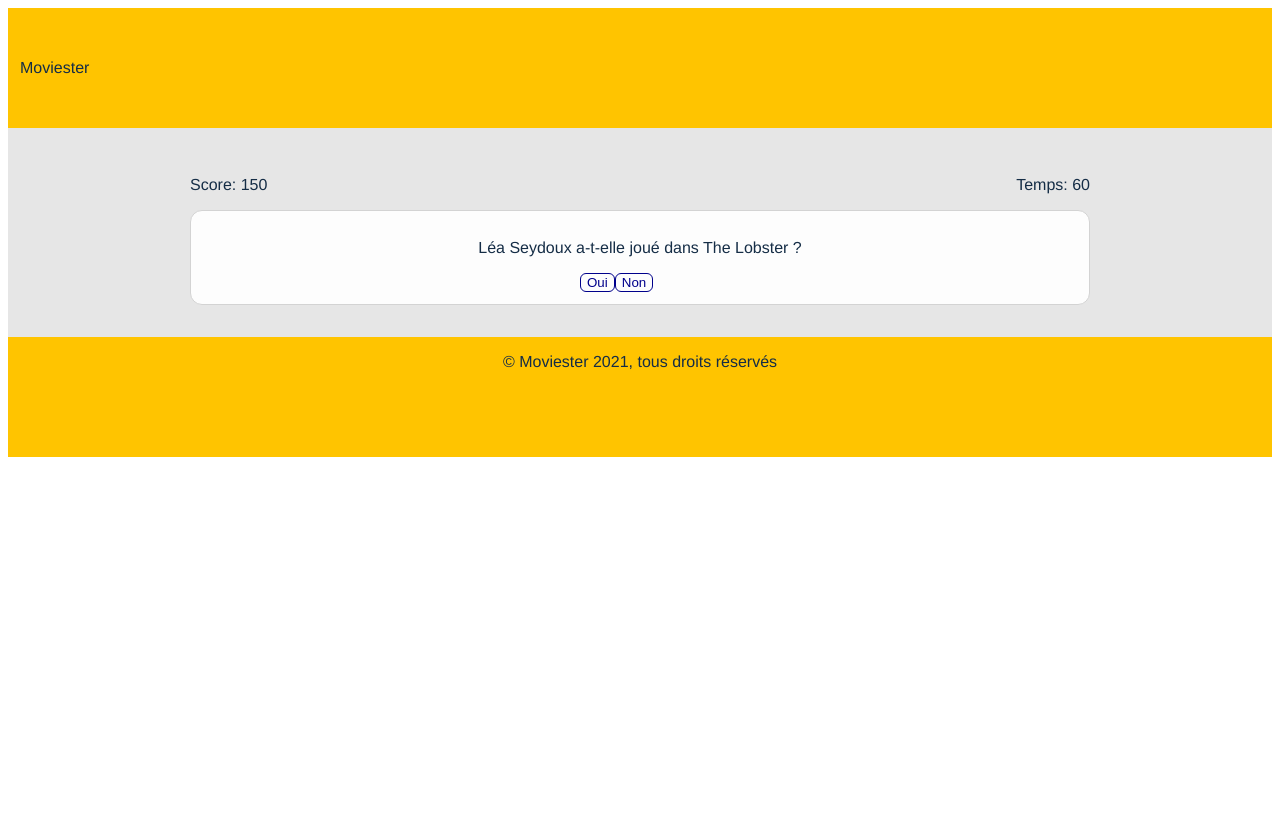
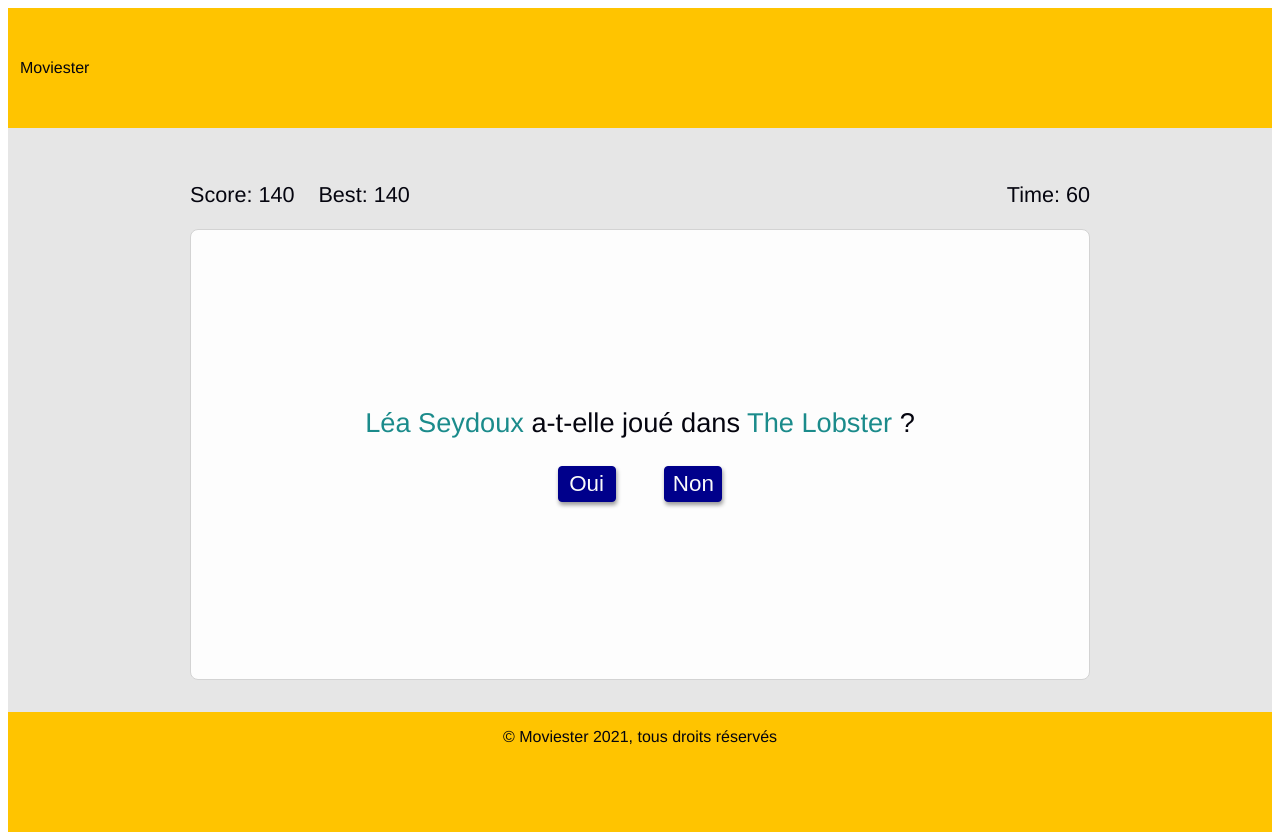
Before and after one commit to yann-lcrx/moviester, a Vue app in the folder moviester-app/: page / in a window 1280 px wide. Before the commit the page ends 800 px from the top, so only its background shows below. Built offline with nearby package versions, Linux system fonts and the light colour scheme.

Commit message:
Added SCSS variables, layout tweaks

```diff
--- a/moviester-app/src/App.vue
+++ b/moviester-app/src/App.vue
@@ -1,5 +1,5 @@
 <template>
-  <div id="app">
+  <div id="moviester-app">
     <Header />
     <div class="page-body" role="main">
       <router-view />
@@ -26,11 +26,17 @@ export default {
     -webkit-font-smoothing: antialiased;
     -moz-osx-font-smoothing: grayscale;
     text-align: center;
-    color: #152d46;
-    background-color: rgb(230, 230, 230);
+    color: $col-font;
+    background-color: $col-background;
   }
   .page-body {
     margin: auto;
     max-width: 900px;
+    min-height: 65%;
+    display: flex;
+    flex-flow: column nowrap;
+  }
+  html, body, #app, #moviester-app {
+    height: 100%;
   }
 </style>
--- /dev/null
+++ b/moviester-app/src/components/Button.vue
@@ -0,0 +1,26 @@
+<template>
+    <button :class="btnclass">{{ text }}</button>
+</template>
+
+<script>
+export default {
+    name: "Button",
+    props: {
+        btnclass: String,
+        text: String,
+    }
+}
+</script>
+
+<style lang="scss">
+    .btn {
+        font-size: 1.4rem;
+        background-color: $col-bg-btn;
+        color: $col-btn;
+        padding: 4px;
+        width: 58px;
+        border-radius: 4px;
+        cursor: pointer;
+        box-shadow: 1px 3px 4px rgba(0, 0, 0, 0.4)
+    }
+</style>
--- a/moviester-app/src/components/Footer.vue
+++ b/moviester-app/src/components/Footer.vue
@@ -14,7 +14,7 @@ export default {
     footer {
         width: 100%;
         height: 120px;
-        background-color: rgb(255, 196, 0);
+        background-color: $col-layout;
         display: flex;
         justify-content: center;
         margin-top: 32px;
--- a/moviester-app/src/components/Header.vue
+++ b/moviester-app/src/components/Header.vue
@@ -14,7 +14,7 @@ export default {
     header {
         width: 100%;
         height: 120px;
-        background-color: rgb(255, 196, 0);
+        background-color: $col-layout;
         display: flex;
         margin-bottom: 32px;
         p {
--- /dev/null
+++ b/moviester-app/src/scss/_variables.scss
@@ -0,0 +1,6 @@
+$col-background: rgb(230, 230, 230);
+$col-font: rgb(5, 5, 15);
+$col-layout: rgb(255, 196, 0);
+$col-bg-btn: darkblue;
+$col-btn: #FAFAFA;
+$col-emphasis: rgb(27, 139, 139)
--- a/moviester-app/src/views/Quiz.vue
+++ b/moviester-app/src/views/Quiz.vue
@@ -1,36 +1,60 @@
 <template>
   <section class="quiz">
     <div class="quiz__heading">
-      <p>Score: 150</p>
-      <p>Temps: 60</p>
+      <div class="quiz__scores">
+        <p>Score: {{ score }}</p>
+        <p>Best: {{ score }}</p>
+      </div>
+      <p>Time: {{ time }}</p>
     </div>
     <div class="quiz__question">
       <div>
-        <p><span class="quiz__variable">Léa Seydoux</span> a-t-elle joué dans <span class="quiz_variable">The Lobster</span> ?</p>
+        <p><span class="quiz__variable">Léa Seydoux</span> a-t-elle joué dans <span class="quiz__variable">The Lobster</span> ?</p>
       </div>
       <div class="quiz__answer">
-        <button>Oui</button>
-        <button>Non</button>
+        <Button btnclass="btn btn__yes" text="Oui" />
+        <Button btnclass="btn btn__no" text="Non" />
       </div>
     </div>
   </section>
 </template>
 
 <script>
+import Button from "@/components/Button.vue"
+
   export default {
     name: "Quiz",
+    components: {
+      Button
+    },
+    data() {
+      return {
+        score: 140,
+        time: 60
+      }
+    }
   };
 </script>
 
 <style lang="scss">
   .quiz {
+    font-size: 1.35rem;
+    display: flex;
+    flex-flow: column nowrap;
+    flex: 1;
     &__question {
       background-color: #FDFDFD;
       border: 1px lightgray solid;
-      border-radius: 12px;
+      border-radius: 8px;
       padding: 12px;
       display: flex;
       flex-flow: column nowrap;
+      font-size: 1.7rem;
+      flex: 1;
+      justify-content: center;
+      p {
+        margin-top: 0px;
+      }
     }
     &__heading {
       display: flex;
@@ -38,9 +62,19 @@
       justify-content: space-between;
     }
     &__answer {
-      width: 120px;
+      width: 30%;
       display: flex;
       align-self: center;
+      justify-content: space-evenly;
+    }
+    &__variable {
+      color: $col-emphasis;
+    }
+    &__scores {
+      display: flex;
+      p {
+        margin-right: 24px;
+      }
     }
   }
   button {
--- /dev/null
+++ b/moviester-app/vue.config.js
@@ -0,0 +1,11 @@
+module.exports = {
+  css: {
+    loaderOptions: {
+      sass: {
+        prependData: `
+          @import "@/scss/_variables.scss";
+        `
+      }
+    }
+  }
+};
```
